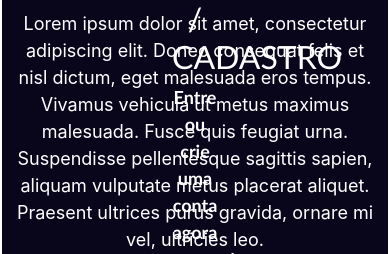
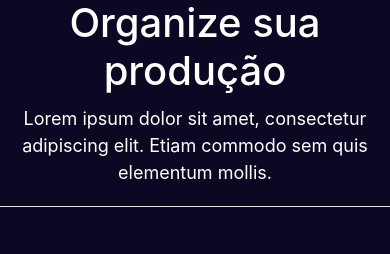
Before and after one commit to vini121423/ProjetoPHP, a PHP site: page /_pagina_inicial.php in a window 390 px wide; the page is wider, and only the part inside the window is pictured. Shown: the part 1314-1568 px from the top of that part. Run offline with PHP 8.4, Linux system fonts and the light colour scheme; some libraries are stand-ins or nearby versions.

Commit message:
Inserção do método de pesquisa(requer melhorias), e mudanças na página inicial

```diff
--- a/_pagina_inicial.php
+++ b/_pagina_inicial.php
@@ -31,6 +31,8 @@
       font-family: 'Lucida Sans', 'Lucida Sans Regular', 'Lucida Grande', 'Lucida Sans Unicode', Geneva, Verdana, sans-serif;
     }
 
+
+
     h2 {
       text-transform: uppercase;
     }
@@ -40,12 +42,20 @@
      }
     .box {
       border: 2px white solid;
-      padding: 155px;
-      margin-top: 70px;
+      padding-top: 187px;
+	  padding-bottom: 180px;
       background: rgba(0, 0, 0, 0.2);
       font-weight: bolder;
       font-family: 'Trebuchet MS', 'Lucida Sans Unicode', 'Lucida Grande', 'Lucida Sans', Arial, sans-serif;
     }
+
+	.footer{
+		background-color:#00008B;
+border-radius:10px;
+padding:10px;
+margin-top:10px;
+
+	}
 
     .login-cadastro{
       margin-top: 70px;
@@ -65,10 +75,7 @@
 	}
 
 	.pulse {
-  animation: pulse 0.7s infinite;
-  margin: 0 auto;
-  display: table;
-  margin-top: 50px;
+  animation: pulse 0.9s infinite;
   animation-direction: alternate;
   -webkit-animation-name: pulse;
   animation-name: pulse;
@@ -88,34 +95,70 @@
 @keyframes pulse {
   0% {
     transform: scale(1);
-    filter: brightness(100%);
+    filter: brightness(50%);
   }
   100% {
     transform: scale(1.1);
-    filter: brightness(200%);
+    filter: brightness(150%);
   }
 }
 
+ul li{
+	 display:inline;
+	 margin:20px;
+	 padding-top:10px;
+}
+
+#navbar{
+	background-color:#00008B;
+    height: 75px;
+    border-radius:10px;
+
+}
+
+.dist{
+	margin-left:450px;
+}
+
+.top{
+	margin-top:50px;
+}
+
+.light{
+	background-color:white;
+}
+
+nav{
+	background-color:#00008B;
+}
   </style>
 </head>
 
 <body>
-  <div class="col-sm-12">
-    <div class="img-center">
-      <img src="img/logo.png" height="249px" width="264px" class="pulse">
-    </div>
+  <nav class="navbar navbar-expand-lg">
+  <a class="navbar-brand" href="#"><img src="img/logo.png" height="75px" width="82px" class="pulse"></a>
+  <button class="navbar-toggler" type="button" data-toggle="collapse" data-target="#navbarNav" aria-controls="navbarNav" aria-expanded="false" aria-label="Toggle navigation">
+    <span class="navbar-toggler-icon"></span>
+  </button>
+  <div class="collapse navbar-collapse" id="navbarNav">
+    <ul class="navbar-nav">
+      <li class="nav-item active">
+        <a class="nav-link" href="#">Home <span class="sr-only">(current)</span></a>
+      </li>
+      <li class="nav-item">
+        <a class="nav-link" href="#">Info</a>
+      </li>
+    </ul>
   </div>
+</nav>
 
-
-  <div class="col-sm-12 form">
+  <div class="col-sm-12 form align-center">
     <div class="row box">
-      <div class="col-sm-6 align-center">
+      <div class="col-sm-6">
         <h2> Seja bem vindo!</h2>
-        <p> Organize sua produção utilizando ferramentas que podem otimizar seus dados de controle.</p>
-        <p> Uma expêriencia nova para você, que utiliza os antigos métodos.</p>
       </div>
 
-      <div class="col-sm-6   align-center">
+      <div class="col-sm-6">
         <h2>Login / Cadastro</h2>
         <p>Entre ou crie uma conta agora mesmo!</p>
         <button class="login-button"><a href="_login.php">
@@ -129,45 +172,37 @@
       </div>
     </div>
   </div>
-  <div class="col-sm-12">
-    <div class="row">
-      <div class="container col-sm-6 img-center">
-        <img src="https://destinonegocio.com/br/wp-content/uploads/sites/2/2015/11/ico-destinonegocio-melhores-empresas-para-trabalhar-istock-getty-images.jpg" height="306px" width="460px">
-      </div>
-	  <div class="container col-sm-6 img-center">
-        <h3>Torne seu ambiente de trabalho mais agradável com menos papéis</h3>
-		<p>
-		Lorem ipsum dolor sit amet, consectetur adipiscing elit. Donec consequat felis et nisl dictum, eget malesuada eros tempus. Vivamus vehicula ut metus maximus malesuada. Fusce quis feugiat urna. Suspendisse pellentesque sagittis sapien, aliquam vulputate metus placerat aliquet. Praesent ultrices purus gravida, ornare mi vel, ultricies leo.
-		</p>
-      </div>
-	  </div>
-	  <div class="row">
-	  <div class="container col-sm-6 img-center">
-      <h3>Estabeleça um controle acerca da sua produção</h3>
-	  <p>Aliquam quis fringilla orci, et rhoncus lacus. Cras ligula risus, vestibulum eget risus eget, faucibus tempor nibh. Curabitur auctor condimentum nibh, id venenatis massa malesuada quis. Aliquam non velit vitae elit volutpat volutpat vitae et magna. Praesent ac porta orci.</p>
-      </div>
-	   <div class="container col-sm-6 img-center">
-        <img src="https://blogdaqualidade.com.br/app/uploads/2018/08/o-que-e-sipoc.png" height="250px" widht="500px">
-      </div>
-      </div>
-	<div class="row">
-	<div class="container col-sm-6 img-center">
-      <img src=" https://cargox.com.br/wp-content/uploads/2018/02/Compreenda-como-se-d%C3%A1-a-rela%C3%A7%C3%A3o-entre-log%C3%ADstica-e-varejo.jpg" height="306px" widht="600px">
-    </div>
-    <div class="container col-sm-6 img-center">
-	<h3> Mantenha contato com seu fornecedor</h3>
-     <p> Aliquam quis fringilla orci, et rhoncus lacus. Cras ligula risus, vestibulum eget risus eget, faucibus tempor nibh. Curabitur auctor condimentum nibh, id venenatis massa malesuada quis. Aliquam non velit vitae elit volutpat volutpat vitae et magna. Praesent ac porta orci. </p>
-    </div>
-	</div>
+
+  <div class="col-sm-12 align-center top">
+     <img src="https://destinonegocio.com/br/wp-content/uploads/sites/2/2015/11/ico-destinonegocio-melhores-empresas-para-trabalhar-istock-getty-images.jpg" height="206px" width="360px">
+     <h1>Alegre-se aumentando sua produtividade</h1>
+	 <p> Lorem ipsum dolor sit amet, consectetur adipiscing elit. Etiam commodo sem quis elementum mollis.</p>
+  </div>
+    <hr class="light">
+
+	 <div class="col-sm-12 align-center top">
+    <img src="https://blogdaqualidade.com.br/app/uploads/2018/08/o-que-e-sipoc.png" height="150px" widht="400px">
+     <h1>Organize sua produção</h1>
+	 <p> Lorem ipsum dolor sit amet, consectetur adipiscing elit. Etiam commodo sem quis elementum mollis.</p>
+  </div>
+    <hr class="light">
+
+	 <div class="col-sm-12 align-center top">
+   <img src=" https://cargox.com.br/wp-content/uploads/2018/02/Compreenda-como-se-d%C3%A1-a-rela%C3%A7%C3%A3o-entre-log%C3%ADstica-e-varejo.jpg" height="106px" widht="400px">
+     <h1>Saiba quem são seus fornecedores</h1>
+	 <p> Lorem ipsum dolor sit amet, consectetur adipiscing elit. Etiam commodo sem quis elementum mollis.</p>
   </div>
 
 
 
-  <footer>
     <div class="footer">
-
+	  <ul>
+	    <li><a href="#">Home</a></li>
+	    <li><a href="#">Teste</a></li>
+		<li><a href="#">Teste2</a></li>
+		<li><a href="#">Menu</a></li>
+	  </ul>
 	</div>
-  </footer>
   <script src="https://code.jquery.com/jquery-3.3.1.slim.min.js" integrity="sha384-q8i/X+965DzO0rT7abK41JStQIAqVgRVzpbzo5smXKp4YfRvH+8abtTE1Pi6jizo" crossorigin="anonymous"></script>
   <script src="https://cdnjs.cloudflare.com/ajax/libs/popper.js/1.14.7/umd/popper.min.js" integrity="sha384-UO2eT0CpHqdSJQ6hJty5KVphtPhzWj9WO1clHTMGa3JDZwrnQq4sF86dIHNDz0W1" crossorigin="anonymous"></script>
   <script src="https://stackpath.bootstrapcdn.com/bootstrap/4.3.1/js/bootstrap.min.js" integrity="sha384-JjSmVgyd0p3pXB1rRibZUAYoIIy6OrQ6VrjIEaFf/nJGzIxFDsf4x0xIM+B07jRM" crossorigin="anonymous"></script>
```
Also changed, not shown: _listar_produtos.php (+35 -1 lines).
